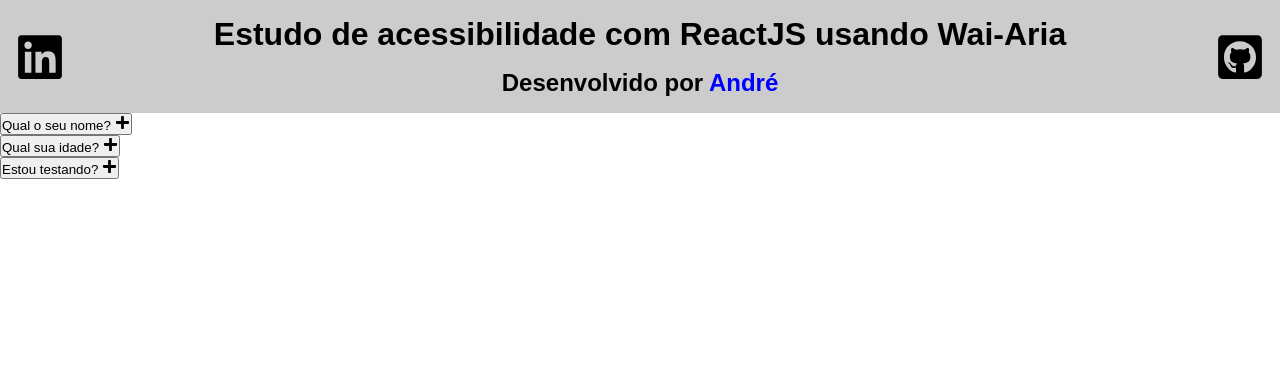
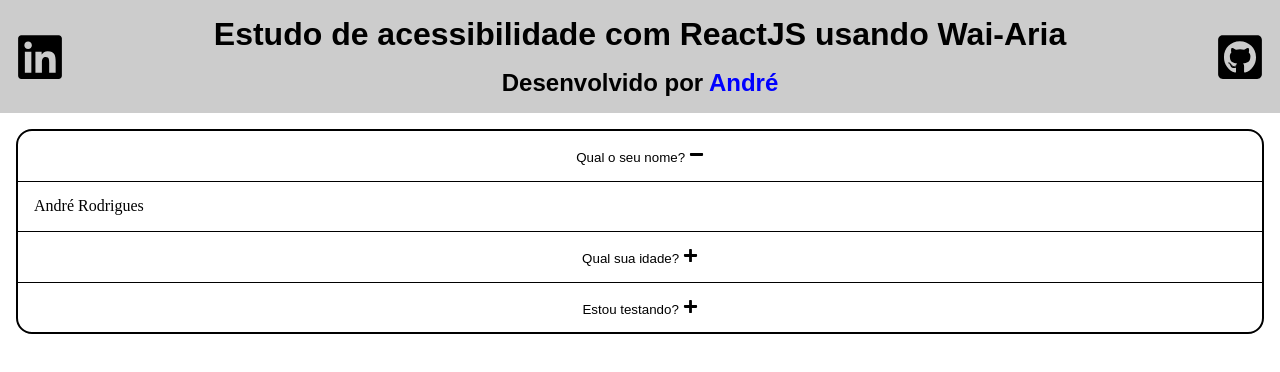
Before and after one commit to MunrraMT/estudo-react-acessibilidade, a React (Create React App) app: page / in a window 1280 px wide. Shown: the top 372 px of the page. Built offline with nearby package versions, Linux system fonts and the light colour scheme.

Commit message:
Funcionalidade e Aparênica

```diff
--- a/src/components/accordion/accordion-item/index.js
+++ b/src/components/accordion/accordion-item/index.js
@@ -1,45 +1,43 @@
-import { useState } from 'react';
+const AccordionItem = ({ question, answer, id, active, activeClick }) => {
+  const showActived = () => {
+    if (active === Number(id.slice(15))) return true;
 
-const AccordionItem = ({ question, response, id }) => {
-  const [expanded, setExpanded] = useState(false);
-
-  const handleClick = () => {
-    if (expanded === true) setExpanded(false);
-    if (expanded === false) setExpanded(true);
+    return false;
   };
 
   return (
-    <article>
+    <article id={`question-${id}`}>
       <h3>
         <button
-          onClick={handleClick}
-          id={`question-${id}`}
-          aria-expanded={expanded}
-          aria-controls={`response-${id}`}
+          onClick={activeClick}
+          aria-expanded={showActived()}
+          aria-controls={`answer-${id}`}
           type='button'
         >
           {question}{' '}
-          {!expanded ? (
+          {showActived() ? (
+            <img
+              width='15'
+              height='15'
+              src='/fontawesome/minus-solid.svg'
+              alt='simibolo de aberto'
+            />
+          ) : (
             <img
               width='15'
               height='15'
               src='/fontawesome/plus-solid.svg'
               alt='simibolo de fechado'
             />
-          ) : (
-            <img
-              width='15'
-              height='15'
-              src='/fontawesome/minus-solid.svg'
-              alt='simibolo de aberto'
-            />
           )}
         </button>
       </h3>
 
-      <section id={`response-${id}`} aria-labelledby={`question-${id}`}>
-        {expanded ? <p>{response}</p> : null}
-      </section>
+      {showActived() ? (
+        <section id={`answer-${id}`} aria-labelledby={`question-${id}`}>
+          <p>{answer}</p>
+        </section>
+      ) : null}
     </article>
   );
 };
--- a/src/components/accordion/accordion-wrapper/index.js
+++ b/src/components/accordion/accordion-wrapper/index.js
@@ -1,17 +1,70 @@
+import { useState } from 'react';
+import styled from 'styled-components';
 import randomNumber from '../../../utils/random-number';
 import AccordionItem from '../accordion-item';
 
+const StyledAccordion = styled.section`
+  border: 2px solid black;
+  border-radius: 1rem;
+
+  display: flex;
+  flex-direction: column;
+  align-items: center;
+  justify-content: center;
+
+  article {
+    width: 100%;
+
+    &:first-of-type h3 {
+      border-top: none;
+    }
+
+    &:last-of-type {
+      h3 {
+        border-bottom: none;
+      }
+
+      section {
+        border-top: 1px solid black;
+      }
+    }
+
+    h3 {
+      width: 100%;
+      border-bottom: 1px solid black;
+      border-top: 1px solid black;
+      margin-bottom: -1px;
+    }
+
+    h3 button {
+      width: 100%;
+      border: none;
+      background: none;
+      padding: 1rem;
+    }
+
+    section {
+      padding: 1rem;
+      text-align: justify;
+    }
+  }
+`;
+
 const AccordionWrapper = ({ data }) => {
-  const dataFormatted = data.map(({ question, response }, index) => (
+  const [actived, setActived] = useState(0);
+
+  const dataFormatted = data.map(({ question, answer }, index) => (
     <AccordionItem
       question={question}
-      response={response}
+      answer={answer}
       key={randomNumber()}
-      id={index}
+      id={`accordion-item-${index}`}
+      active={actived}
+      activeClick={() => setActived(index)}
     />
   ));
 
-  return <section>{dataFormatted}</section>;
+  return <StyledAccordion>{dataFormatted}</StyledAccordion>;
 };
 
 export default AccordionWrapper;
--- a/src/components/accordion/index.js
+++ b/src/components/accordion/index.js
@@ -4,15 +4,15 @@ const Accordion = () => {
   const data = [
     {
       question: 'Qual o seu nome?',
-      response: 'André Rodrigues'
+      answer: 'André Rodrigues'
     },
     {
       question: 'Qual sua idade?',
-      response: '30 anos'
+      answer: '30 anos'
     },
     {
       question: 'Estou testando?',
-      response:
+      answer:
         'Lorem ipsum dolor sit amet consectetur adipisicing elit. Porro rerum natus at pariatur nostrum ea! Numquam ad illum itaque vel sit magni nobis aperiam neque? Rerum id sapiente corrupti molestias.'
     }
   ];
--- a/src/pages/home-page.js
+++ b/src/pages/home-page.js
@@ -1,12 +1,17 @@
+import styled from 'styled-components';
 import Accordion from '../components/accordion';
 import Header from '../components/header';
+
+const StyledMain = styled.main`
+  padding: 1rem;
+`;
 
 const HomePage = () => (
   <>
     <Header />
-    <main>
+    <StyledMain>
       <Accordion />
-    </main>
+    </StyledMain>
   </>
 );
 
```
Also changed, not shown: src/utils/format-number.js (added, +7 -0 lines).
